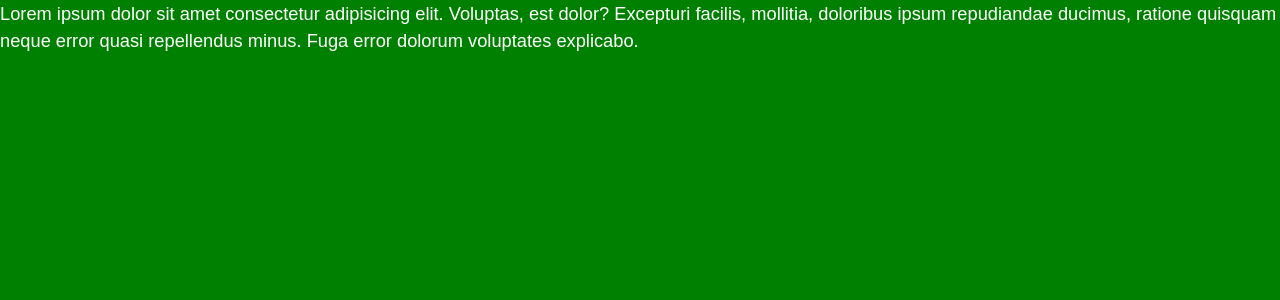
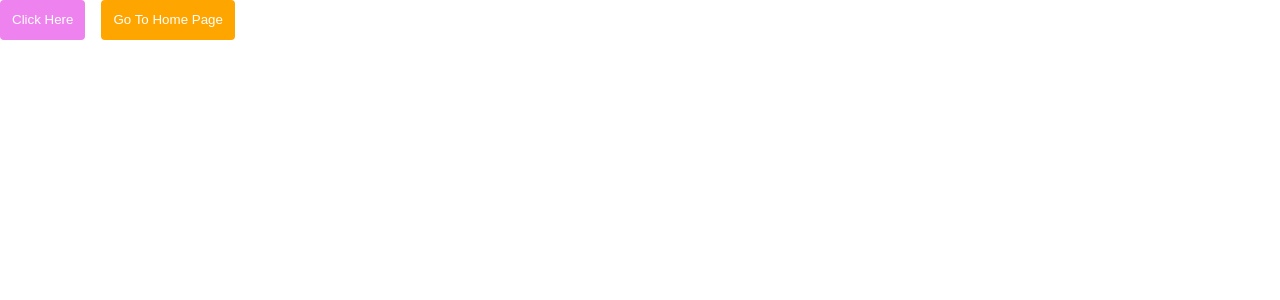
Before and after one commit to Emam-Bokhari/MUI, a React (Vite) app: page / in a window 1280 px wide. Shown: the top 300 px of the page. Built offline with nearby package versions, Linux system fonts and the light colour scheme.

Commit message:
feat(CustomButtons): create custom Button component using MUI styled

```diff
--- a/src/App.jsx
+++ b/src/App.jsx
@@ -1,14 +1,14 @@
 import { Fragment } from "react";
 import { CssBaseline, ThemeProvider } from "@mui/material";
 import { theme } from "./theme/theme";
-import BreakpointsExample from "./components/themeExample/BreakpointsExample";
+import CustomButtons from "./components/customComponent/CustomButtons";
 
 export default function App() {
   return (
     <Fragment>
       <ThemeProvider theme={theme}>
         <CssBaseline />
-        <BreakpointsExample />
+        <CustomButtons/>
       </ThemeProvider>
     </Fragment>
   );
--- /dev/null
+++ b/src/components/customComponent/CustomButtons.jsx
@@ -0,0 +1,21 @@
+import { styled } from "@mui/material";
+import { Fragment } from "react";
+
+const Button = styled("button")(({ theme }) => ({
+  backgroundColor: "violet",
+  color: "white",
+  padding: "0 12px",
+  lineHeight: 3,
+  border: "none",
+  borderRadius: "4px",
+  cursor: "pointer",
+}));
+
+export default function CustomButtons() {
+  return (
+    <Fragment>
+      <Button>Click Here</Button>
+      <Button sx={{ ml: 2,backgroundColor:'orange' }}>Go To Home Page</Button>
+    </Fragment>
+  );
+}
```
